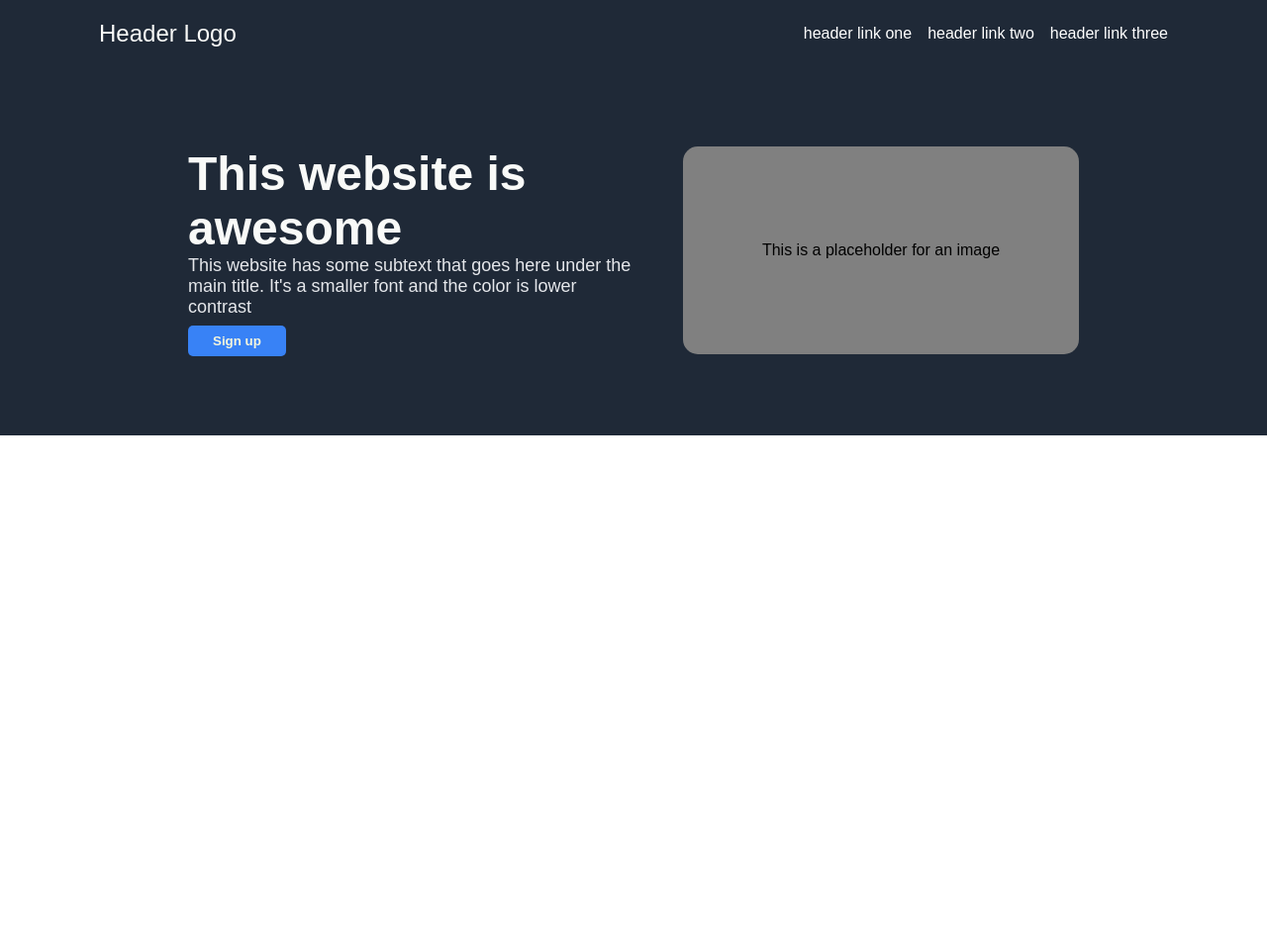
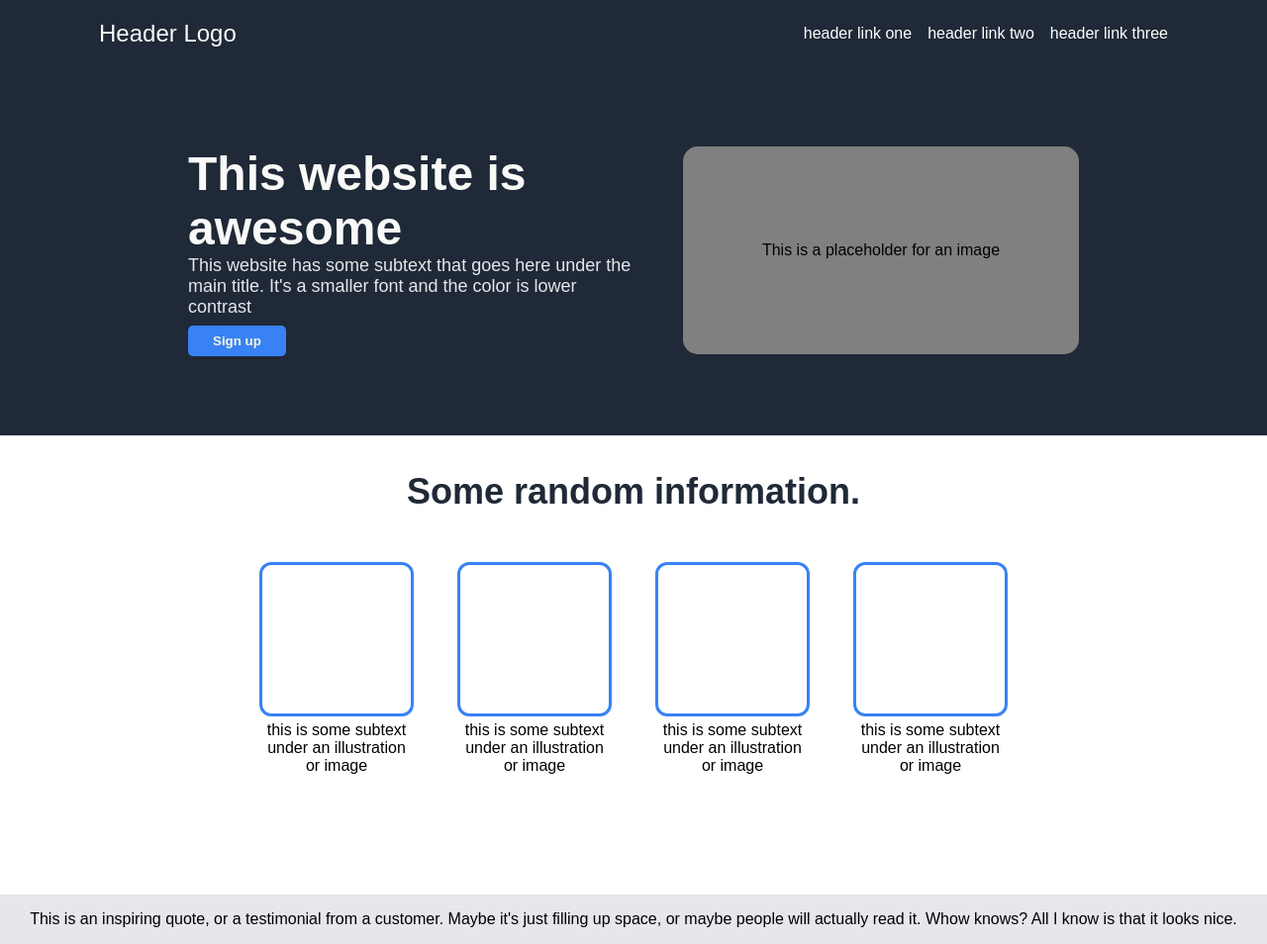
Before and after one commit to brenton-j-andrews/odin_landing_page, a plain HTML site: page index.html in a window 1280 px wide. Shown: the whole page at 99% size. Before the commit the page ends 800 px from the top, so only its background shows below. Drawn offline with Linux system fonts and the light colour scheme.

Commit message:
Card section added, testimonial section in progress

```diff
--- a/index.html
+++ b/index.html
@@ -22,7 +22,6 @@
                 </div>
             </div>
 
-        </div>
 
             <!-- HERO SECTION -->
             <div class="hero">
@@ -38,5 +37,48 @@
                 </div>
             </div>
 
+            <!-- CONTENT SECTION -->
+            <div class="content">
+                <h3> Some random information. </h3>
+
+                <div class="cards">
+
+                    <div class="card">
+                        <div class="card-content">
+
+                        </div>
+                        <p> this is some subtext under an illustration or image </p>
+                    </div>
+
+                    <div class="card">
+                        <div class="card-content">
+
+                        </div>
+                        <p> this is some subtext under an illustration or image </p>
+                    </div>
+
+                    <div class="card">
+                        <div class="card-content">
+
+                        </div>
+                        <p> this is some subtext under an illustration or image </p>
+                    </div>
+
+                    <div class="card">
+                        <div class="card-content">
+
+                        </div>
+                        <p> this is some subtext under an illustration or image </p>
+                    </div>
+
+                </div>
+            </div>
+
+            <!-- TESTIMONIAL SECTION -->
+            <div class="testimonial">
+                <p> This is an inspiring quote, or a testimonial from a customer. Maybe it's just filling up space, or maybe people will actually read it. Whow knows? All I know is that it looks nice. </p>
+            </div>
+
+        </div>
     </body>
 </html>
--- a/styles.css
+++ b/styles.css
@@ -89,3 +89,54 @@ body {
     width: 400px;
     height: 210px;
 }
+
+/* CONTENT SECTION STYLING */
+.content {
+    display: flex;
+    flex-direction: column;
+    align-items: center;
+    padding: 0px 100px 80px 100px;
+}
+
+.content h3 {
+    font-size: 36px;
+    font-weight: 800;
+    color: #1F2937;
+    margin-bottom: 25px;
+}
+
+.cards {
+    display: flex;
+    align-items: center;
+}
+
+.card {
+    display: flex;
+    flex-direction: column;
+    align-items: center;
+    width: 150px;
+    margin: 25px;
+}
+
+.card .card-content {
+    height: 150px;
+    width: 150px;
+    border: 3px solid #3882F6;
+    border-radius: 12px;
+}
+
+.card p {
+    margin-top: 5px;
+    text-align: center;
+    font-size: 16px;
+    width: 150px;
+}
+
+/* TESTIMONIAL SECTION STYLING */
+.testimonial {
+    display: flex;
+    flex-direction: column;
+    justify-content: center;
+    align-items: center;
+    background-color: #E5E7EB;
+}
```
Lines whose indentation alone changed are shown as unchanged.
